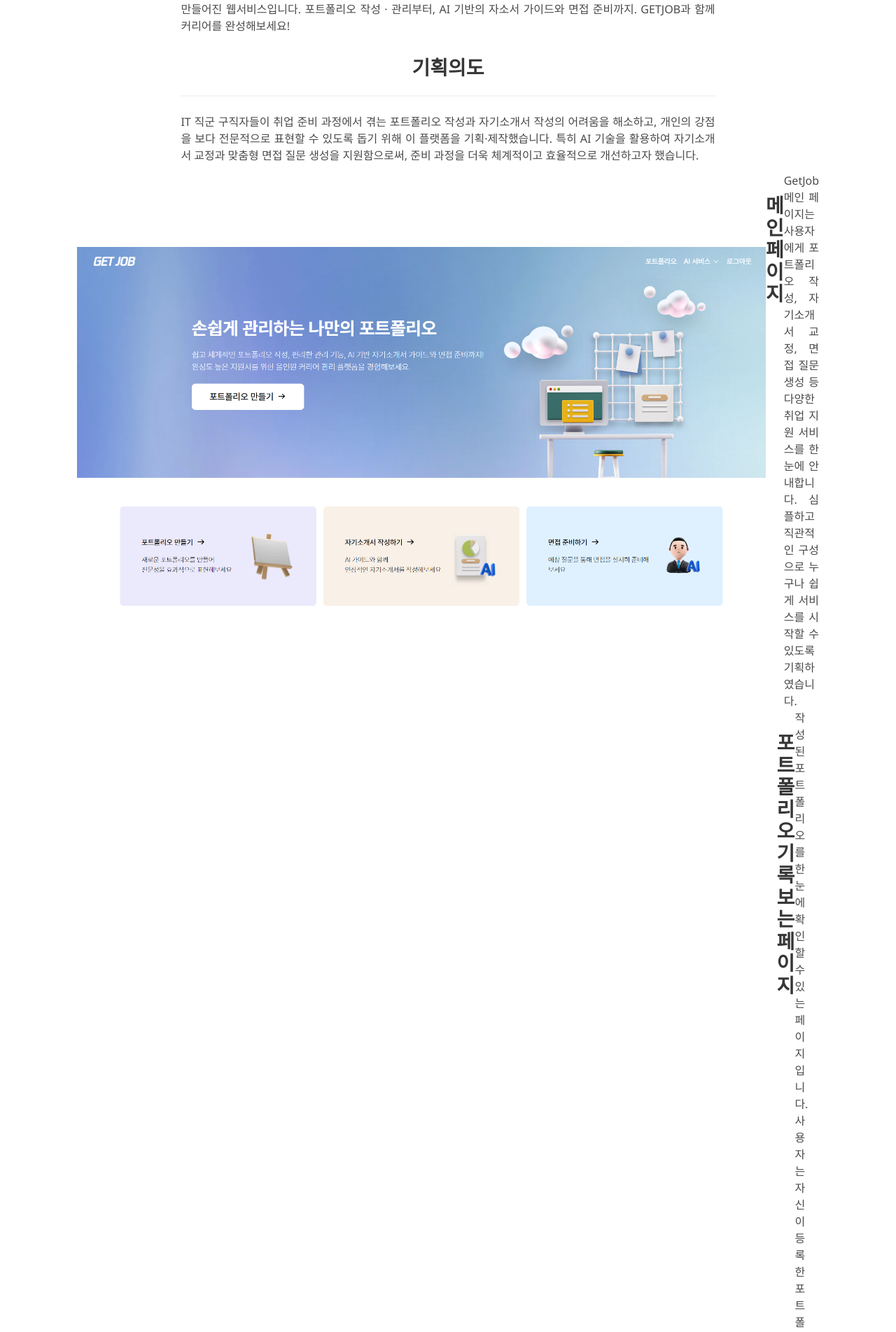
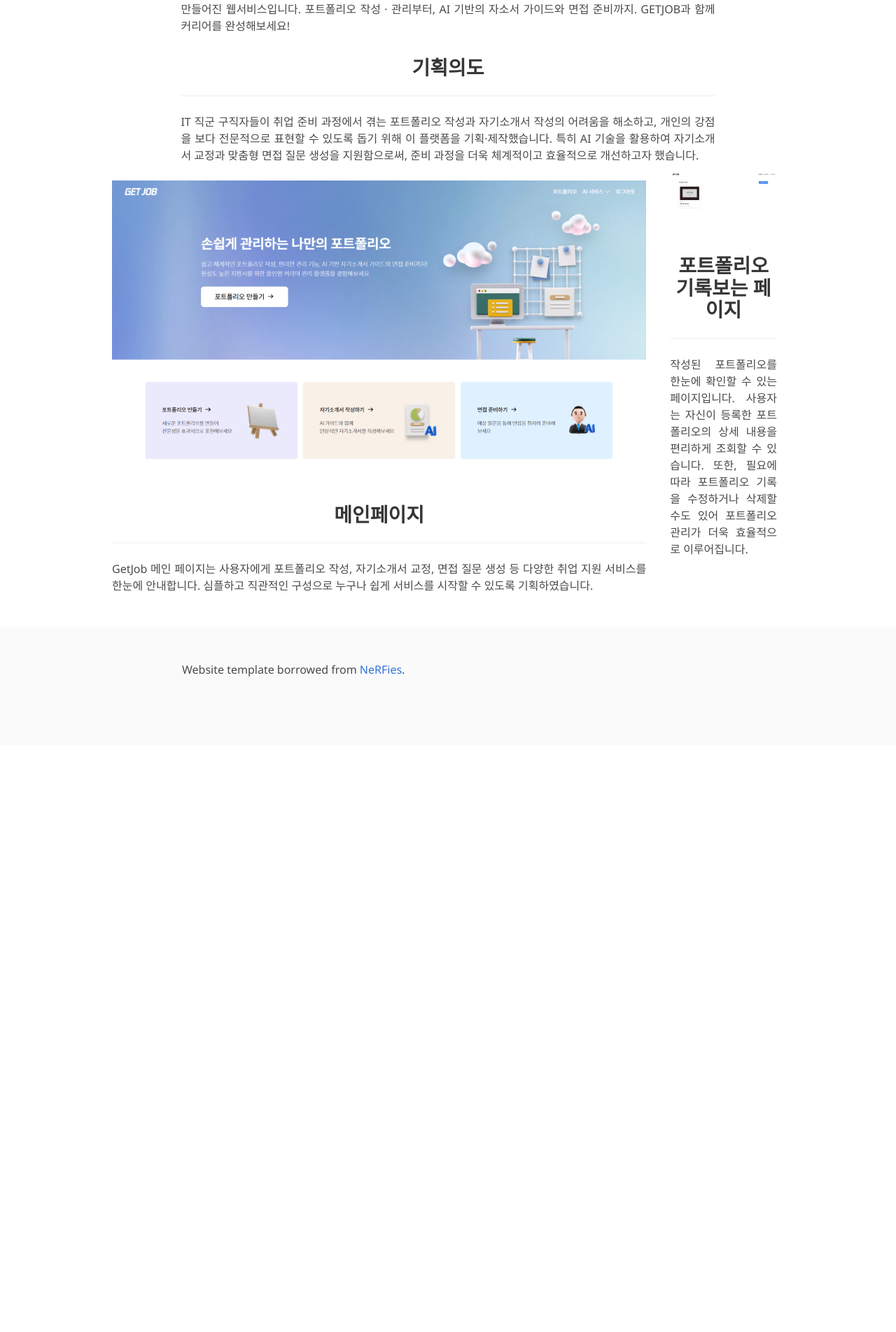
Before and after one commit to jinsoru1464/LeeJinSoo.github.io, a Jekyll site: the page built from index.md, in a window 1280 px wide. Shown: the part 447-2351 px from the top of the page at 70% size. Built offline with Jekyll 4.4.1, drawn with Linux system fonts in a browser that asks for light colours; some web fonts are replaced; after the commit the page ends 1512 px from its top, so only the background shows below that.

Commit message:
Update index.md

```diff
--- a/index.md
+++ b/index.md
@@ -11,8 +11,6 @@ affiliations:
   - Soongsil University
 
 ---
-
-
 
 
 <!-- Using HTML to center the abstract -->
@@ -32,7 +30,7 @@ affiliations:
 </div>
 
 <div class="columns is-centered has-text-centered">
-  <hr>
+  <div class="column is-four-fifths">
   <img src = "images/mainpage2.png" alt = "Example 001" style="display: block; margin: auto;">
 <h2>메인페이지</h2>
     <hr>
@@ -42,7 +40,7 @@ affiliations:
 </div>
 
 <div class="columns is-centered has-text-centered">
-  <hr>
+  <div class="column is-four-fifths">
   <img src = "images/portfolioView2.png" alt = "Example 001" style="display: block; margin: auto;">
 <h2>포트폴리오 기록보는 페이지</h2>
     <hr>
```
